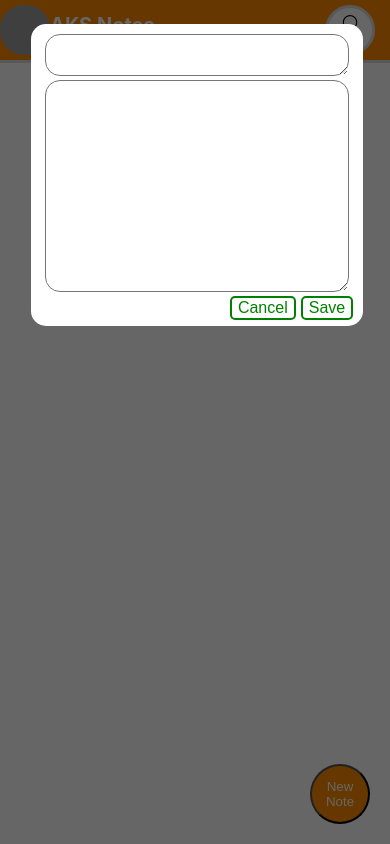
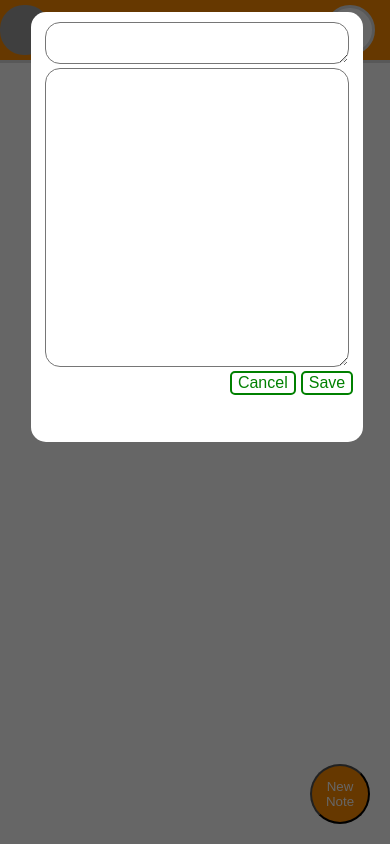
Before and after one commit to AzureKingStudios/azureking-notes, a React (Create React App) app in the folder client/: page / in a window 390 px wide. Both pictures are taken after a click on the button "New Note". Built offline with nearby package versions, Linux system fonts and the light colour scheme; grey boxes are pictures that could not be loaded.

Commit message:
Update mobile modal size

```diff
--- a/client/src/App.css
+++ b/client/src/App.css
@@ -142,16 +142,17 @@
 .note-modal-content {
   background-color: white;
   width: 80%;
-  margin-top: 24px;
+  margin-top: 12px;
   /* margin-left: calc(50% - 300px); */
   margin-left: 8%;
   padding: 10px;
   border-radius: 15px;
+  height: calc(50% - 12px);
 }
 
 .note-input-body {
   /* width: 595px; */
-  height: 200px;
+  height: 70%;
   overflow: auto;
   /* border-radius: 15px; */
 }
@@ -164,7 +165,7 @@
 }
 
 .modal-btn-container {
-  height: 20px;
+  height: 10%;
   width: 100%;
 }
 
```
